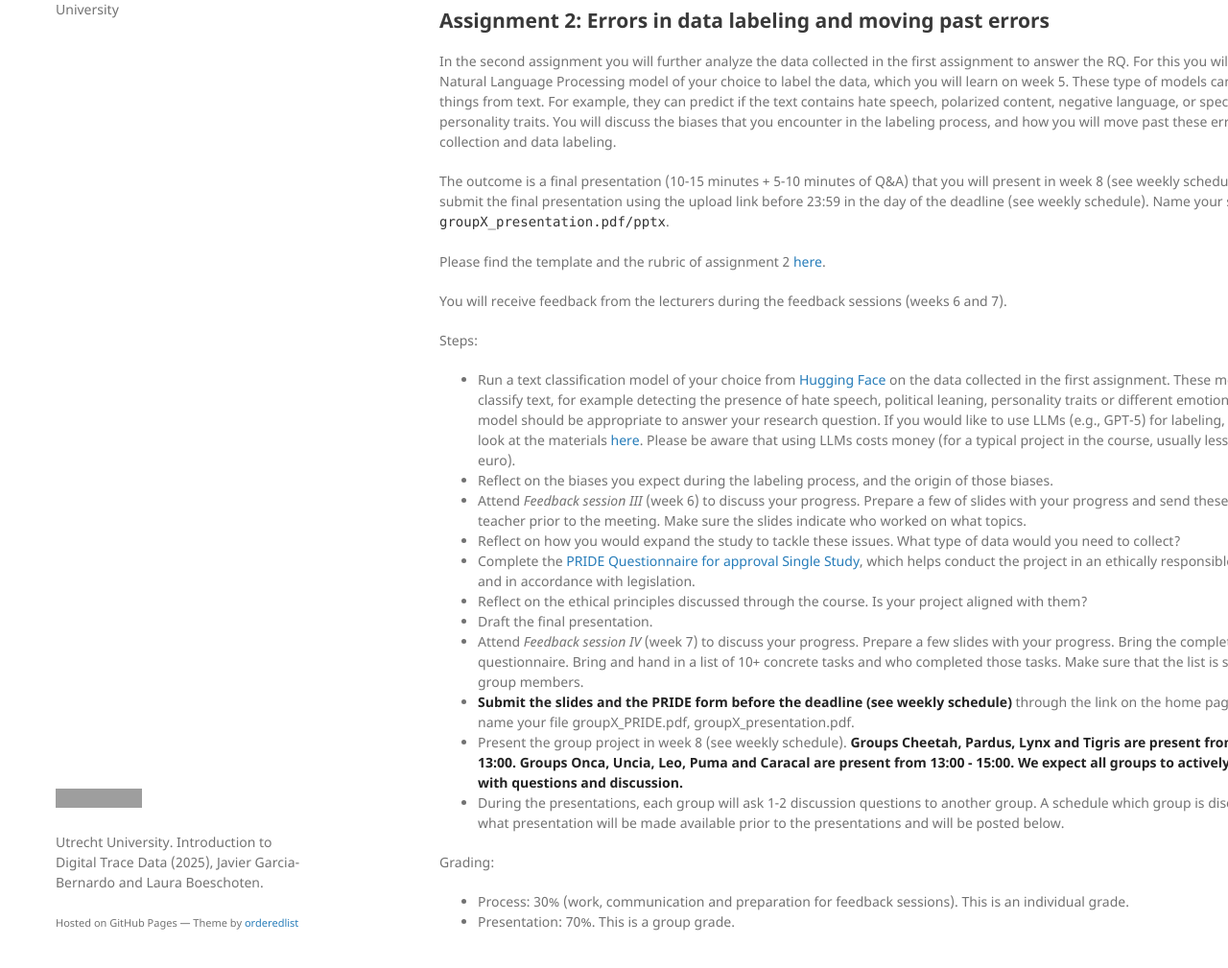
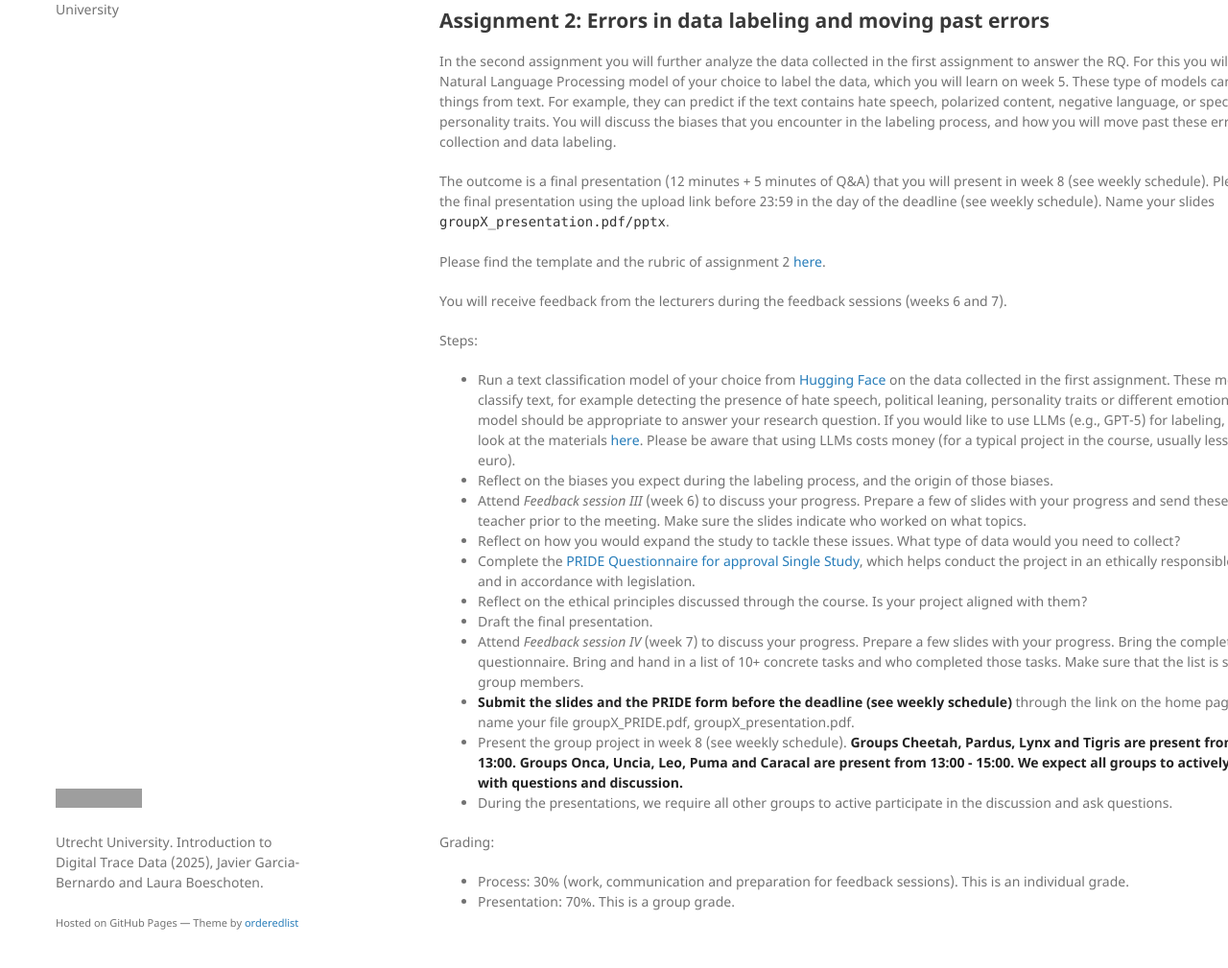
Before and after one commit to digitalTraceData/digitalTraceData.github.io, a Jekyll site: the page built from project.md, in a window 1280 px wide and 1400 px high, scrolled down 1595 px. Shown: the part 359-1368 px from the top of the window at 96% size. Built offline with Jekyll 4.4.1, drawn with Linux system fonts in a browser that asks for light colours; grey boxes are pictures that could not be loaded.

Commit message:
update project

```diff
--- a/project.md
+++ b/project.md
@@ -58,7 +58,7 @@ Grading:
 ## Assignment 2: Errors in data labeling and moving past errors
 In the second assignment you will further analyze the data collected in the first assignment to answer the RQ. For this you will use a Natural Language Processing model of your choice to label the data, which you will learn on week 5. These type of models can predict things from text. For example, they can predict if the text contains hate speech, polarized content, negative language, or specific personality traits. You will discuss the biases that you encounter in the labeling process, and how you will move past these errors in data collection and data labeling.
 
-The outcome is a final presentation (10-15 minutes + 5-10 minutes of Q&A) that you will present in week 8 (see weekly schedule). Please submit the final presentation using the upload link before 23:59 in the day of the deadline (see weekly schedule). Name your slides `groupX_presentation.pdf/pptx`.
+The outcome is a final presentation (12 minutes + 5 minutes of Q&A) that you will present in week 8 (see weekly schedule). Please submit the final presentation using the upload link before 23:59 in the day of the deadline (see weekly schedule). Name your slides `groupX_presentation.pdf/pptx`.
 
 Please find the template and the rubric of assignment 2 [here](https://digitaltracedata.github.io/materials/template_assignment2.docx).
 
@@ -76,7 +76,7 @@ Steps:
 - Attend _Feedback session IV_ (week 7) to discuss your progress. Prepare a few slides with your progress. Bring the completed PRIDE questionnaire. Bring and hand in a list of 10+ concrete tasks and who completed those tasks. Make sure that the list is signed by all group members.
 - **Submit the slides and the PRIDE form before the deadline (see weekly schedule)** through the link on the home page. Please name your file groupX_PRIDE.pdf, groupX_presentation.pdf.
 - Present the group project in week 8 (see weekly schedule). **Groups Cheetah, Pardus, Lynx and Tigris are present from 11:00 - 13:00. Groups Onca, Uncia, Leo, Puma and Caracal are present from 13:00 - 15:00. We expect all groups to actively engage with questions and discussion.**
-- During the presentations, each group will ask 1-2 discussion questions to another group. A schedule which group is discussant for what presentation will be made available prior to the presentations and will be posted below.
+- During the presentations, we require all other groups to active participate in the discussion and ask questions.
 
 Grading:
 - Process: 30% (work, communication and preparation for feedback sessions). This is an individual grade.
```
